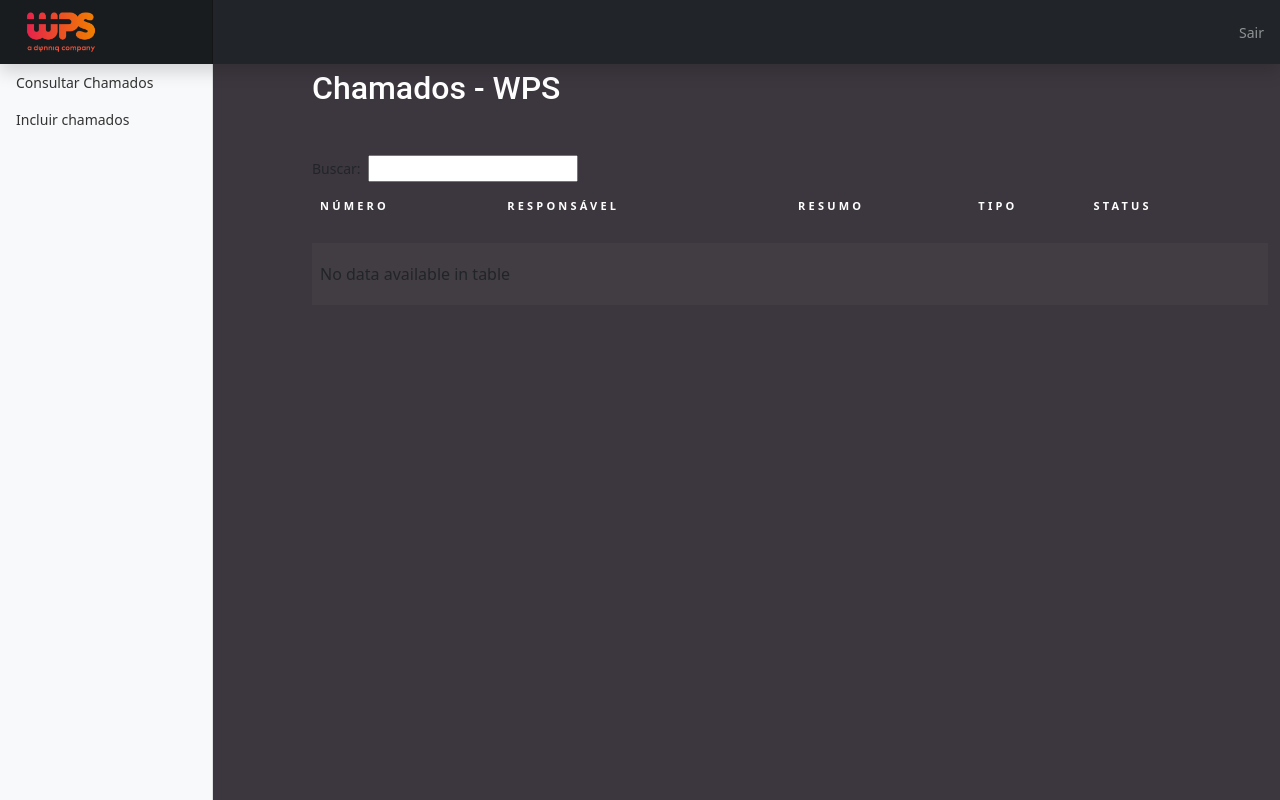
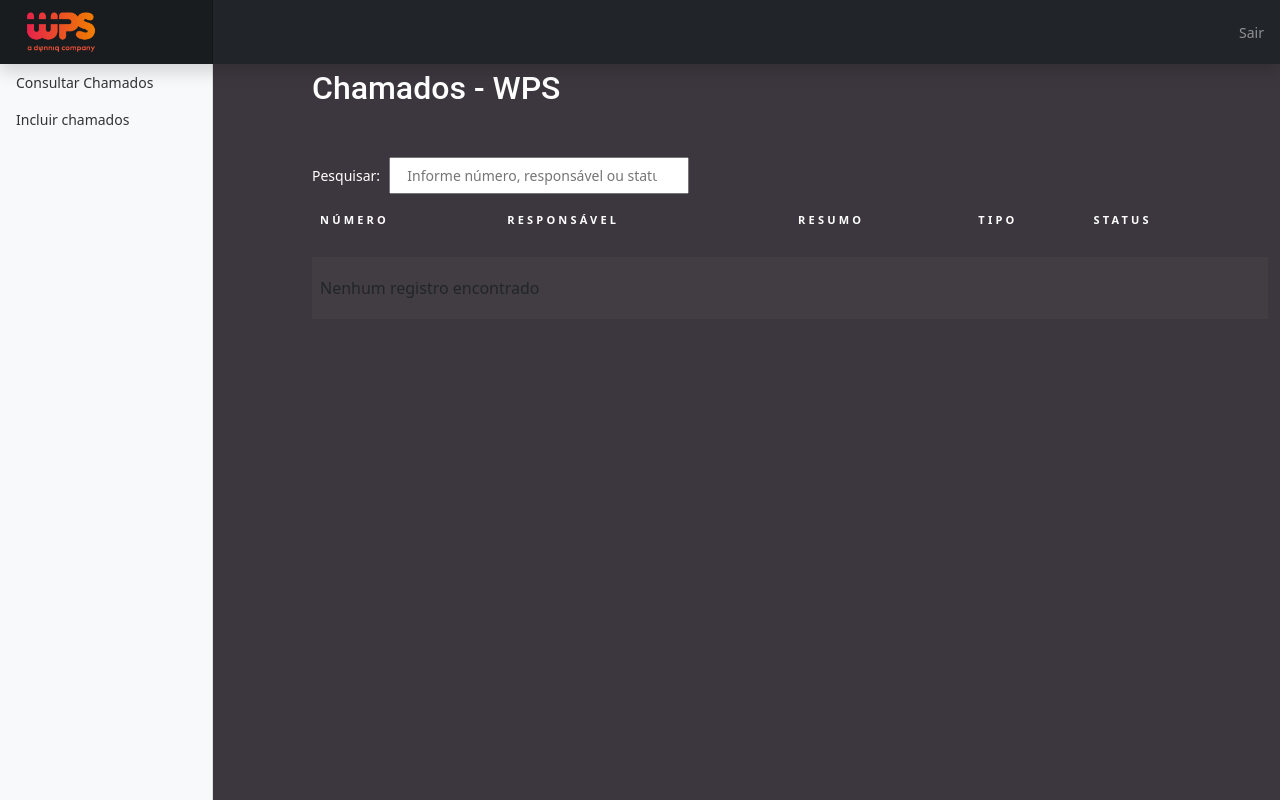
Before and after one commit to TamerOliveira/BLOB, a Flask app: page /chamados in a window 1280 px wide. Run offline with Flask 2, Linux system fonts and the light colour scheme; the visitor is signed in with stand-in values (Sample User, id 1); data comes from the database, SQL or seed files in the repository; some libraries are stand-ins or nearby versions.

Commit message:
search add style

```diff
--- a/app/templates/chamados.html
+++ b/app/templates/chamados.html
@@ -9,6 +9,21 @@
 
     <!-- Style -->
     <link rel="stylesheet" href="../static/assets/css/chamados/style.css">
+    <style>
+        .dataTables_filter {
+            font-size: 14px;
+            color: white
+        }
+
+
+        .dataTables_filter input {
+            width: 300px;
+            padding: 6px 16px;
+            margin: 2px 2px;
+            box-sizing: border-box;
+        }
+    </style>
+
 </head>
 
 {% extends 'base.html' %}
@@ -71,7 +86,10 @@
             info: false,
             order: [[1, 'asc']],
             "language": {
-                search: "Buscar:&nbsp;&nbsp;",
+                search: "Pesquisar:&nbsp;&nbsp;",
+                zeroRecords: "Nenhum registro encontrado",
+                infoEmpty: "Nenhum registro disponível",
+                searchPlaceholder: "Informe número, responsável ou status"
             }
         });
     });
```
